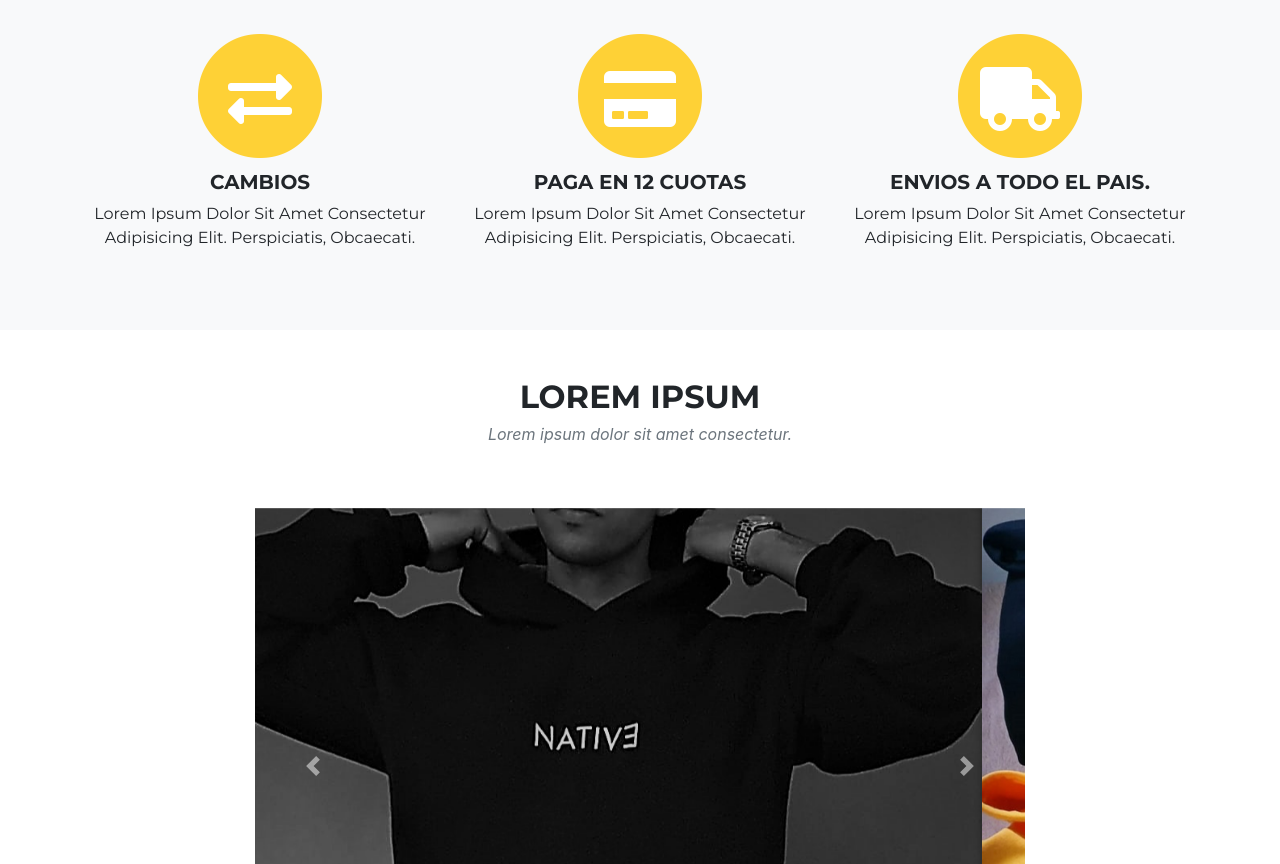
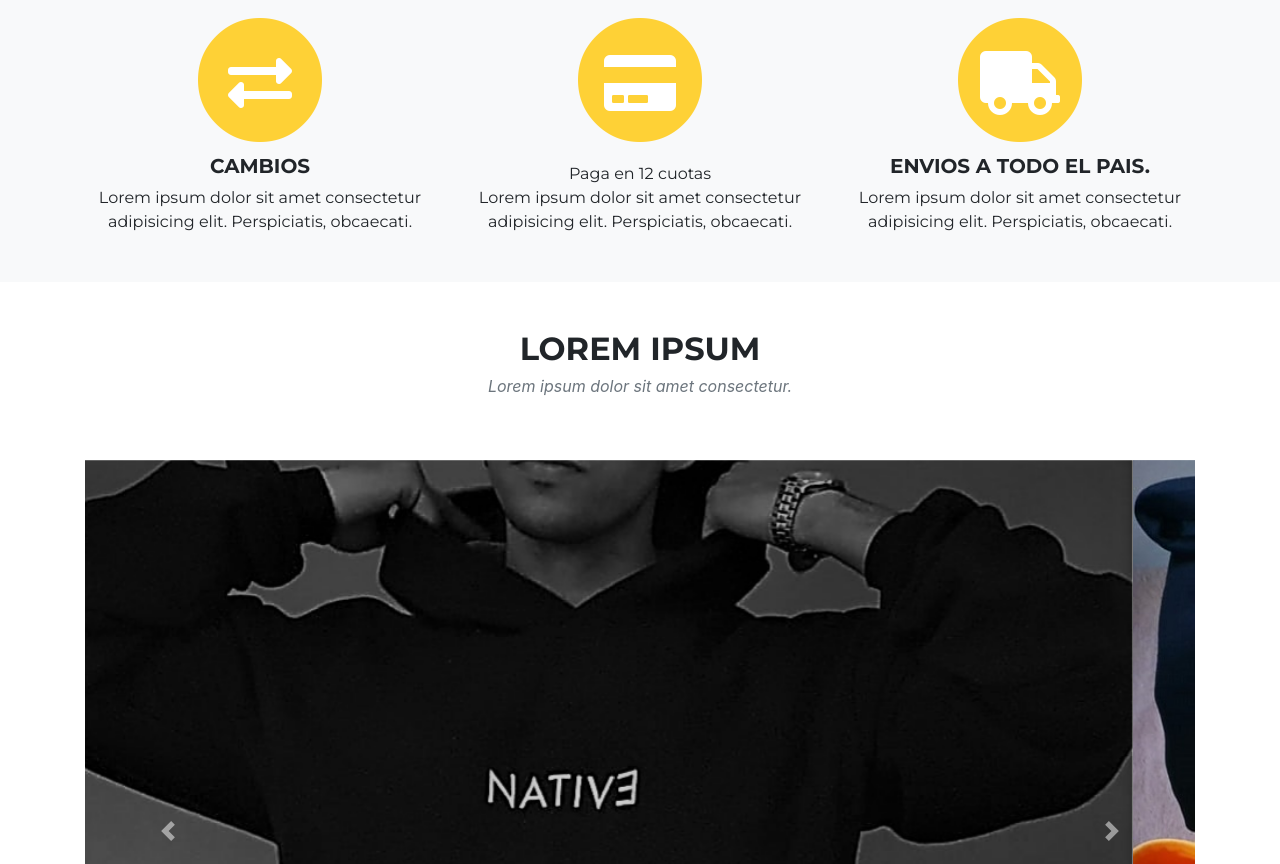
Before and after one commit to fbontje/FrecciaNera, a plain HTML site: page index.html in a window 1280 px wide. Shown: the part 896-1760 px from the top of the page. Drawn offline with nearby package versions, Linux system fonts and the light colour scheme; a web font is replaced by a local one.

Commit message:
Arreglos Index

```diff
--- a/Sass/scss/_global.scss
+++ b/Sass/scss/_global.scss
@@ -6,16 +6,3 @@
 body{
   font-family: $font-family1;
 }
-.heading{
-  font-family: "Montserrat", -apple-system, BlinkMacSystemFont, "Segoe UI", Roboto, "Helvetica Neue", Arial, sans-serif, "Apple Color Emoji", "Segoe UI Emoji", "Segoe UI Symbol", "Noto Color Emoji";
-    font-weight: 700;
-    line-height: 1.2;
-}
-.subheading{
-  font-size: 1rem;
-    font-weight: 400;
-    font-style: italic;
-    font-family: "Droid Serif", -apple-system, BlinkMacSystemFont, "Segoe UI", Roboto, "Helvetica Neue", Arial, sans-serif, "Apple Color Emoji", "Segoe UI Emoji", "Segoe UI Symbol", "Noto Color Emoji";
-    margin-bottom: 4rem;
-    color: $gris;
-}
--- a/Sass/scss/_header.scss
+++ b/Sass/scss/_header.scss
@@ -1,7 +1,7 @@
+header{
+  background-color: $negro;
   .navbar{
-  .bg-black{
-    background:$negro;
-  }
+    background-color:$negro;
     img{
       height: 80px;
     }
@@ -9,9 +9,10 @@
       font-size: 14px;
       text-transform: uppercase;
       padding-right: 16px;
-    padding-right: 16px;
+      color: $blanco;
     }
     .navbar-toggler{
       outline: none;
     }
   }
+}
--- a/Sass/scss/_index.scss
+++ b/Sass/scss/_index.scss
@@ -47,17 +47,18 @@
             border-radius: 20px;
         }
     }
-}
     .col-lg-5::after{
         content: '';
         width: 10px;
-    height: 88%;
+        height: 100%;
         background: linear-gradient(to bottom, $negro, $amarillo);
         position: absolute;
-    left:-30px ;
+        left:15% ;
         top: 8px;
     }
-
+}
+.section-index{
+    @include section;
     .fa-4x {
         font-size: 4em;
     }
@@ -93,3 +94,4 @@
     #carouselSection{
             width: 100vh;
     }
+}
--- a/Sass/scss/_variables.scss
+++ b/Sass/scss/_variables.scss
@@ -6,4 +6,30 @@ $font-family1: "Montserrat", -apple-system, BlinkMacSystemFont, "Segoe UI", Robo
 $negro:#212529;
 $blanco:#fff;
 $amarillo:#fed136;
+$amarillointenso:#fed336;
 $gris:#6c757d;
+
+/*-----mixin-----*/
+@mixin section{
+    padding-top: 3rem;
+    padding-bottom: 2rem;
+    text-align: center;
+    h2{
+        font-family: "Montserrat", -apple-system, BlinkMacSystemFont, "Segoe UI", Roboto, "Helvetica Neue", Arial, sans-serif, "Apple Color Emoji", "Segoe UI Emoji", "Segoe UI Symbol", "Noto Color Emoji";
+          font-weight: 700;
+          line-height: 1.2;
+          text-transform: uppercase;
+    }
+    h3{
+    font-size: 1rem;
+        font-weight: 400;
+        font-style: italic;
+        font-family: "Droid Serif", -apple-system, BlinkMacSystemFont, "Segoe UI", Roboto, "Helvetica Neue", Arial, sans-serif, "Apple Color Emoji", "Segoe UI Emoji", "Segoe UI Symbol", "Noto Color Emoji";
+        margin-bottom: 4rem;
+        color: $gris;
+    }
+    h5{
+        font-weight: bold;
+        text-transform: uppercase;
+    }
+}
--- a/index.html
+++ b/index.html
@@ -20,9 +20,8 @@
   <body>
     <!--NAVBAR-->
     <header class="header">
-      <div class="bg-dark">
         <div class="container">
-          <nav class="navbar navbar-expand-lg navbar-dark bg-dark">
+          <nav class="navbar navbar-expand-lg navbar-dark">
             <a class="navbar-brand" href="index.html"><img src="imagenes/LOGO-1.gif" alt=""></a>
             <button class="navbar-toggler" type="button" data-toggle="collapse" data-target="#navbarCollapse">
               <span class="navbar-toggler-icon"></span>
@@ -47,16 +46,15 @@
                   <a class="nav-link" href="sale.html">Sale</a>
                 </li>
                 <li class="nav-item">
-                  <a class="nav-link" href="#">consultas</a>
+                  <a class="nav-link" href="consultas.html">consultas</a>
                 </li>
                 <li class="nav-item">
-                  <a class="nav-link" href="#">nosotros</a>
+                  <a class="nav-link" href="nosotros.html">nosotros</a>
                 </li>
               </ul>
             </div>
           </nav>
         </div>
-      </div>
     </header>
     <div class="container-fluid">
       <div class="row">
@@ -74,46 +72,42 @@
       </div>
     </div>
     <!--Servicios-->
-    <section class="sevices py-5 text-center bg-light">
+    <section class="section-index bg-light">
       <div class="container">
-        <div class="text-center">
-          <h2 class="heading text-uppercase">lorem ipsum</h2>
-          <h3 class="subheading">Lorem ipsum dolor sit amet consectetur. </h3>
-        </div>
+        <h2>lorem ipsum</h2>
+        <h3>Lorem ipsum dolor sit amet consectetur. </h3>
         <div class="row">
-          <div class="col-10 mx-auto col-md-6 col-lg-4 my-3">
+          <div class="col-10 mx-auto col-md-6 col-lg-4 ">
               <span class="service-icon fa-4x">
                   <i class="fas fa-circle fa-stack-2x text-primary"></i>
                   <i class="fas fa-exchange-alt fa-stack-1x fa-inverse"></i>
               </span>
-              <h5 class="font-weight-bold text-uppercase">Cambios</h5>
-              <p class="text-capitalize">Lorem ipsum dolor sit amet consectetur adipisicing elit. Perspiciatis, obcaecati.</p>
+              <h5>Cambios</h5>
+              <p>Lorem ipsum dolor sit amet consectetur adipisicing elit. Perspiciatis, obcaecati.</p>
           </div>
-          <div class="col-10 mx-auto col-md-6 col-lg-4 my-3">
+          <div class="col-10 mx-auto col-md-6 col-lg-4 ">
               <span class="service-icon fa-4x">
                   <i class="fas fa-circle fa-stack-2x text-primary"></i>
                   <i class="fas fa-credit-card fa-stack-1x fa-inverse"></i>
               </span>
-              <h5 class="font-weight-bold text-uppercase">Paga en 12 cuotas</h5>
-              <p class="text-capitalize">Lorem ipsum dolor sit amet consectetur adipisicing elit. Perspiciatis, obcaecati.</p>
+              <h5></h5>Paga en 12 cuotas</h5>
+              <p>Lorem ipsum dolor sit amet consectetur adipisicing elit. Perspiciatis, obcaecati.</p>
           </div>
-          <div class="col-10 mx-auto col-md-6 col-lg-4 my-3">
+          <div class="col-10 mx-auto col-md-6 col-lg-4 ">
               <span class="service-icon fa-4x">
                   <i class="fas fa-circle fa-stack-2x text-primary"></i>
                   <i class="fas fa-truck fa-stack-1x fa-inverse"></i>
               </span>
-              <h5 class="font-weight-bold text-uppercase">Envios a todo el pais.</h5>
-              <p class="text-capitalize">Lorem ipsum dolor sit amet consectetur adipisicing elit. Perspiciatis, obcaecati.</p>
+              <h5>Envios a todo el pais.</h5>
+              <p>Lorem ipsum dolor sit amet consectetur adipisicing elit. Perspiciatis, obcaecati.</p>
           </div>
         </div>
       </div>
     </section>
     <!-- Carousel-->
-    <section class="container py-5" id="carouselSection">
-      <div class="text-center">
-        <h2 class="heading text-uppercase">lorem ipsum</h2>
-        <h3 class="subheading">Lorem ipsum dolor sit amet consectetur. </h3>
-      </div>
+    <section class="container section-index" id="carouselSection">
+      <h2>lorem ipsum</h2>
+      <h3>Lorem ipsum dolor sit amet consectetur. </h3>
       <div id="carouselExampleIndicators" class="carousel slide" data-ride="carousel">
         <ol class="carousel-indicators">
         <li data-target="#carouselExampleIndicators" data-slide-to="0" class="active"></li>
```
Also changed, not shown: Sass/css/main.css, Sass/scss/_footer.scss (line endings or trailing spaces). Lines whose indentation alone changed are shown as unchanged.
